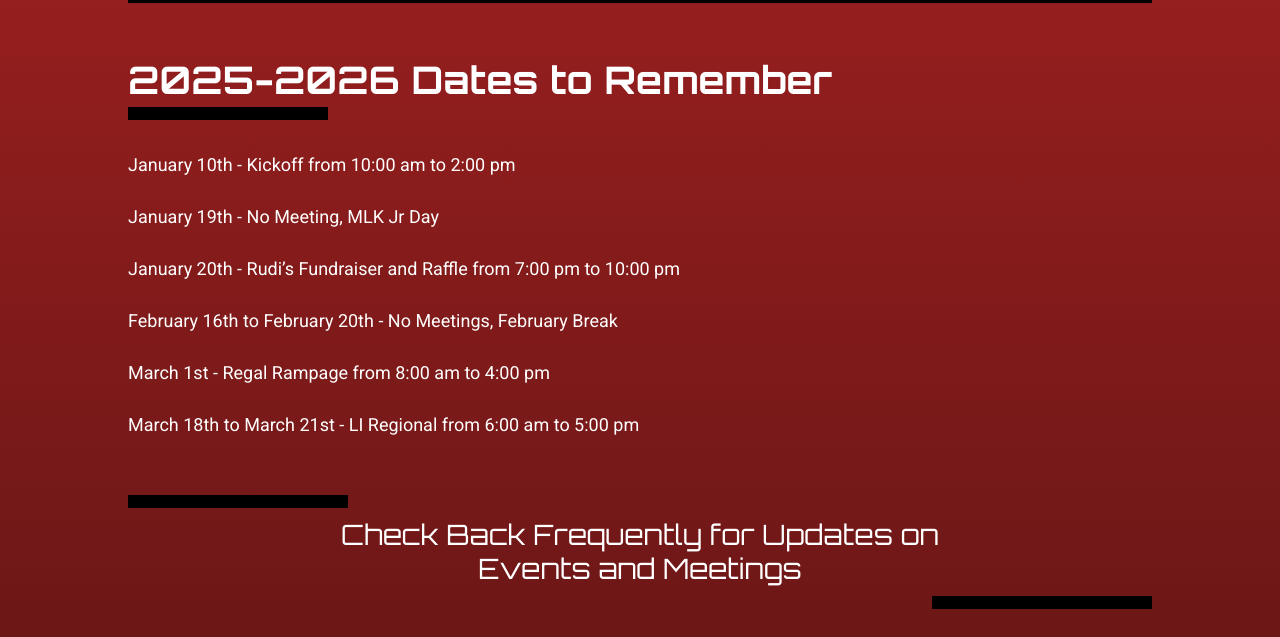
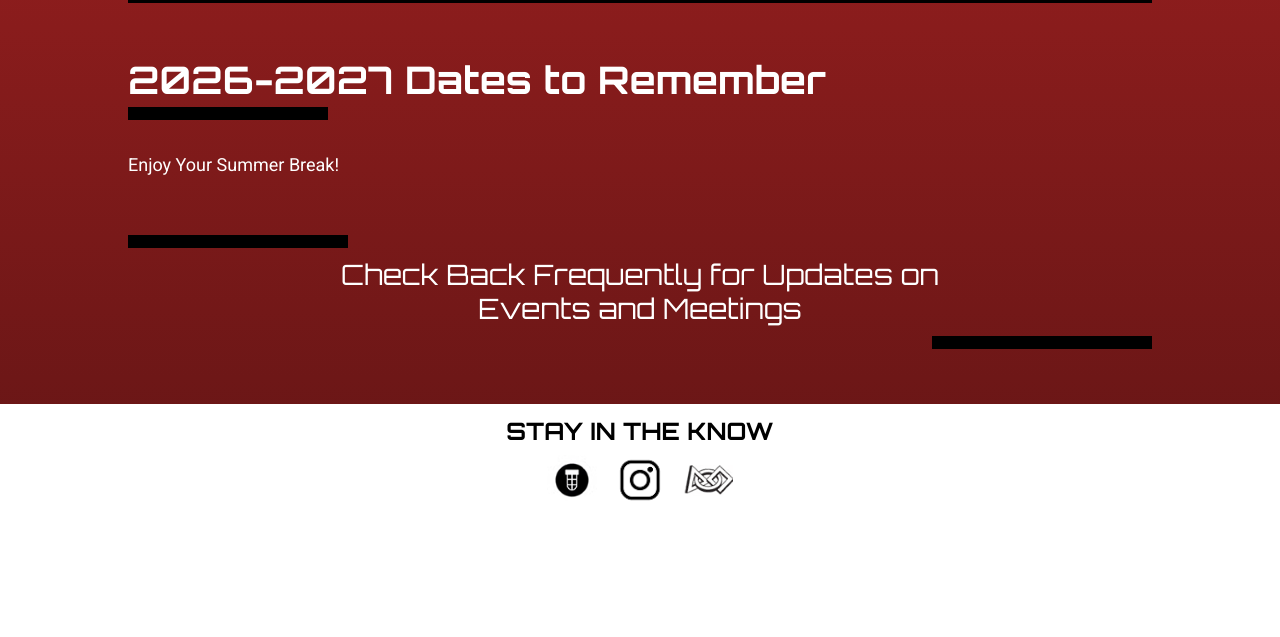
Before and after one commit to FIRSTteam329/Team329-Website, a plain HTML site: page events.html in a window 1280 px wide. Shown: the part 818-1455 px from the top of the page. After the commit the page ends 1338 px from the top, so only its background shows below. Drawn offline with Linux system fonts and the light colour scheme.

Commit message:
Update events.html
Took down the 25/26 events and added a have a good summer message

```diff
--- a/events.html
+++ b/events.html
@@ -38,14 +38,9 @@
 							<iframe src="https://calendar.google.com/calendar/embed?src=team329robotics%40gmail.com&ctz=America%2FNew_York" style="border: 0" width="800" height="600" frameborder="0" scrolling="no"></iframe>
 						</div>
 						<section class="dates-section">
-							<h2>2025-2026 Dates to Remember</h2>
+							<h2>2026-2027 Dates to Remember</h2>
 
-							<p>January 10th - Kickoff from 10:00 am to 2:00 pm</p>
-							<p>January 19th - No Meeting, MLK Jr Day</p>
-							<p>January 20th - Rudi’s Fundraiser and Raffle from 7:00 pm to 10:00 pm</p>
-							<p>February 16th to February 20th - No Meetings, February Break</p>
-							<p>March 1st - Regal Rampage from 8:00 am to 4:00 pm</p>
-							<p>March 18th to March 21st - LI Regional from 6:00 am to 5:00 pm</p>
+							<p>Enjoy Your Summer Break!</p>
 						</section>
 						<div class="event-reminder">
 							<div class="reminder-bar left-bar"></div>
```
